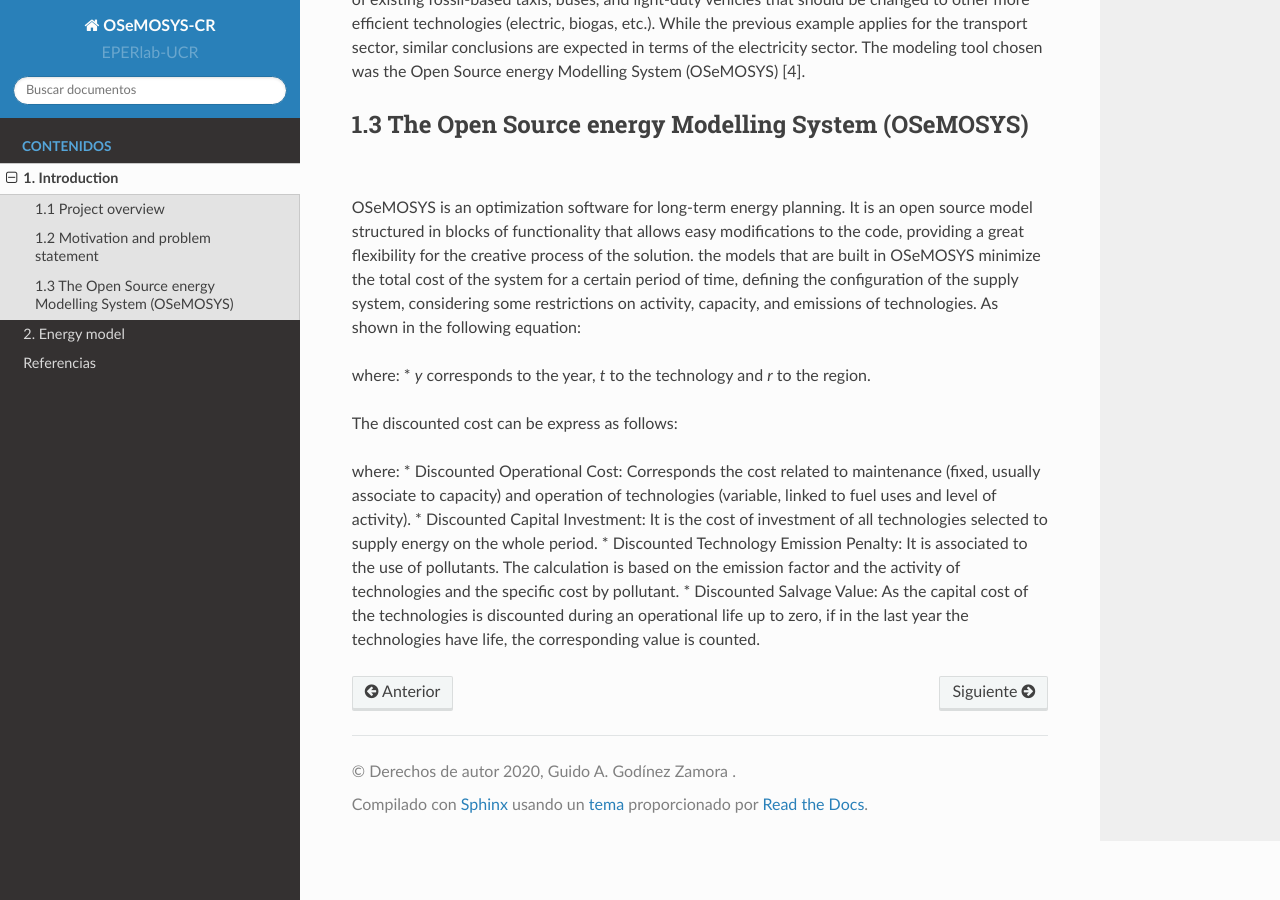
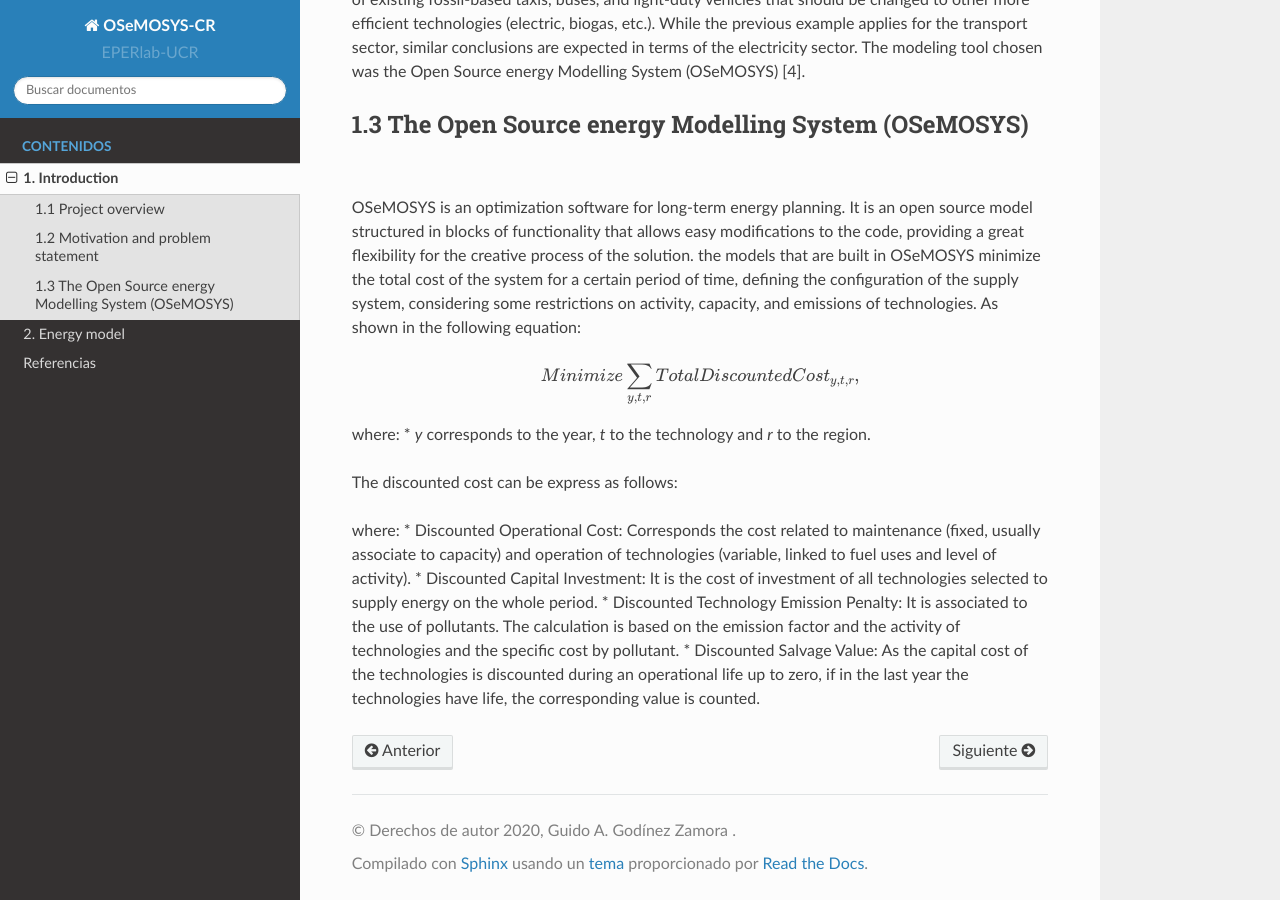
Before and after one commit to EPERLab/OSeMOSYS-CR, a Sphinx documentation site: the page built from docs/01Introduction.rst, in a window 1280 px wide and 900 px high, scrolled down 1508 px. Built offline with Sphinx 7.4.7 and the Read the Docs theme 2.0.0, drawn with Linux system fonts in a browser that asks for light colours.

Commit message:
Update 01Introduction.rst

```diff
--- a/docs/01Introduction.rst
+++ b/docs/01Introduction.rst
@@ -32,6 +32,10 @@ The produced ESOM will support policymakers in Costa Rica understanding the most
 
 OSeMOSYS is an optimization software for long-term energy planning. It is an open source model structured in blocks of functionality that allows easy modifications to the code, providing a great flexibility for the creative process of the solution. the models that are built in OSeMOSYS minimize the total cost of the system for a certain period of time, defining the configuration of the supply system, considering some restrictions on activity, capacity, and emissions of technologies. As shown in the following equation:
 
+.. math::
+
+   Minimize \sum_{y,t,r}Total Discounted Cost_{y,t,r},
+
 where:
 * *y* corresponds to the year, *t* to the technology and *r* to the region.
 
```
